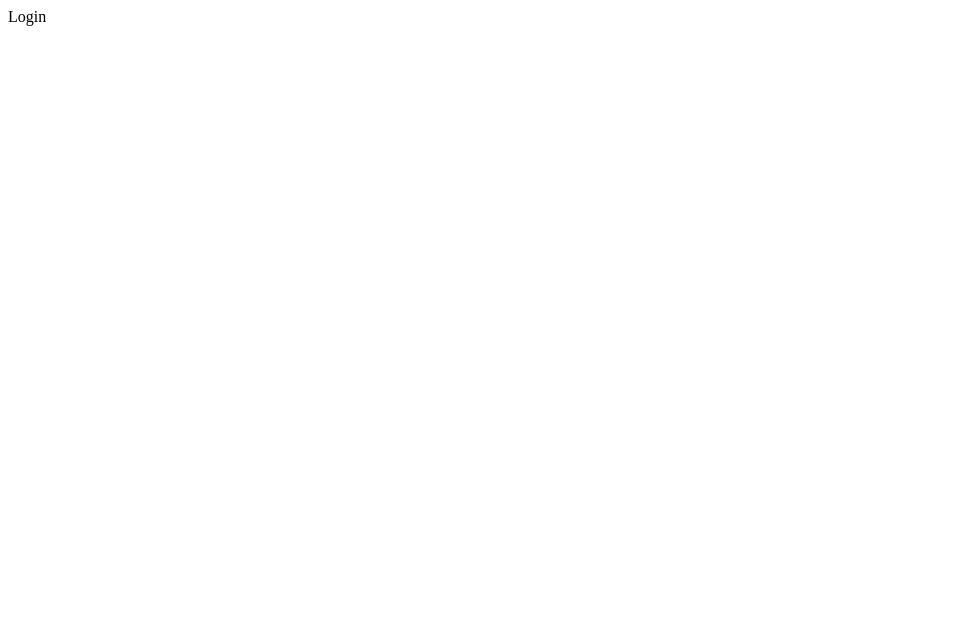
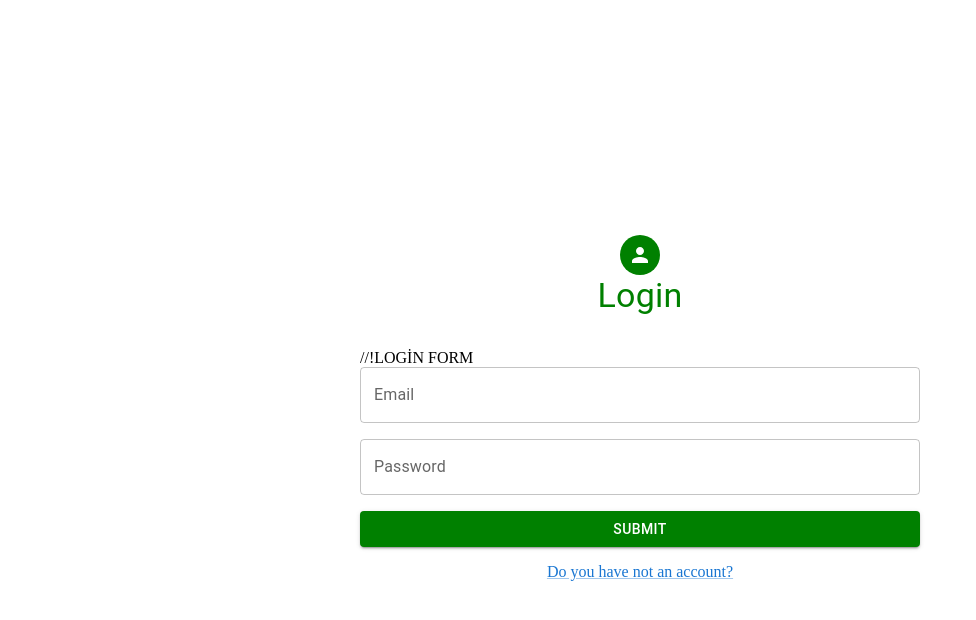
Before and after one commit to Night-Birdss/FullStack_Blog-App, a React (Create React App) app: page / in a window 1280 px wide. Shown: the top 620 px of the page, without its empty margins (0-976 px from the left). Built offline with nearby package versions, Linux system fonts and the light colour scheme.

Commit message:
login ve login form sayfası oluşturuldu formik ve yup dahil edildi ayarlamaları yapıldı

```diff
--- a/package.json
+++ b/package.json
@@ -5,6 +5,7 @@
   "dependencies": {
     "@emotion/react": "^11.13.3",
     "@emotion/styled": "^11.13.0",
+    "@mui/icons-material": "^6.1.3",
     "@mui/material": "^6.1.3",
     "@reduxjs/toolkit": "^2.2.8",
     "@testing-library/jest-dom": "^5.17.0",
--- a/src/components/auth/LoginForm.jsx
+++ b/src/components/auth/LoginForm.jsx
@@ -0,0 +1,79 @@
+import { object, string } from "yup";
+import { Form, Formik } from "formik";
+import { Box, Button, TextField } from "@mui/material";
+
+const LoginForm = () => {
+  const loginSchema = object({
+    password: string()
+      .required("Şifre zorunludur.")
+      .min(8, "Şifre en az 8 karakter içermelidir.")
+      .max(16, "Şifre en fazla 16 karakter olabilir.")
+      .matches(/[a-z]+/, "Şifre en az bir küçük harf içermelidir")
+      .matches(/[A-Z]+/, "Şifre en az bir büyük harf içermelidir")
+      .matches(
+        /[@$!%*?&,]+/,
+        "Şifre en az bir özel karakter (@$!%*?&.,) içermelidir"
+      ),
+    email: string()
+      .email("Lütfen geçerli bir email giriniz.")
+      .required("Email zorunludur."),
+  });
+  return (
+    <Formik
+      initialValues={{ email: "", password: "" }}
+      validationSchema={loginSchema}
+      onSubmit={(values, actions) => {
+        actions.resetForm();
+        actions.setSubmitting(false);
+      }}
+    >
+      {({
+        isSubmitting,
+        handleChange,
+        values,
+        touched,
+        errors,
+        handleBlur,
+      }) => (
+        <Form>
+          <Box sx={{ display: "flex", flexDirection: "column", gap: 2 }}>
+            <TextField
+              label="Email"
+              name="email"
+              id="email"
+              type="email"
+              variant="outlined"
+              onChange={handleChange}
+              value={values.email}
+              onBlur={handleBlur}
+              error={touched.email && Boolean(errors.email)}
+              helperText={errors.email}
+            />
+            <TextField
+              label="Password"
+              name="password"
+              id="password"
+              type="password"
+              variant="outlined"
+              onChange={handleChange}
+              value={values.password}
+              onBlur={handleBlur}
+              error={touched.password && Boolean(errors.password)}
+              helperText={errors.password}
+            />
+            <Button
+              variant="contained"
+              type="submit"
+              disabled={isSubmitting}
+              sx={{ backgroundColor: "green" }}
+            >
+              Submit
+            </Button>
+          </Box>
+        </Form>
+      )}
+    </Formik>
+  );
+};
+
+export default LoginForm;
--- a/src/pages/Login.jsx
+++ b/src/pages/Login.jsx
@@ -1,9 +1,44 @@
-import React from 'react'
+import { Avatar, Box, Container, Grid, Link, Typography } from "@mui/material";
+import React from "react";
+import PersonIcon from "@mui/icons-material/Person";
+import LoginForm from "../components/auth/LoginForm";
 
 const Login = () => {
   return (
-    <div>Login</div>
-  )
-}
+    <Container maxWidth="lg">
+      <Grid
+        container
+        justifyContent="center"
+        direction="row-reverse"
+        alignItems="center"
+        sx={{
+          height: "100vh",
+          p: 2,
+        }}
+      >
+        <Grid item xs={12} sm={10} md={6}>
+          <Avatar
+            sx={{
+              backgroundColor: "green",
+              m: "auto",
+              width: 40,
+              height: 40,
+            }}
+          >
+            <PersonIcon />
+          </Avatar>
+          <Typography variant="h4" align="center" mb={4} color="green">
+            Login
+          </Typography>
+          //!LOGİN FORM
+          <LoginForm />
+          <Box sx={{ textAlign: "center", mt: 2 }}>
+            <Link to="/register">Do you have not an account?</Link>
+          </Box>
+        </Grid>
+      </Grid>
+    </Container>
+  );
+};
 
-export default Login
+export default Login;
```
Also changed, not shown: 1 other file (tests, documents, lock files or other folders).
